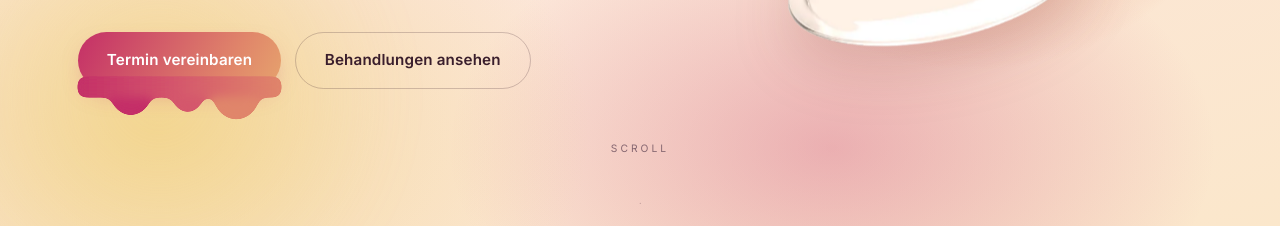
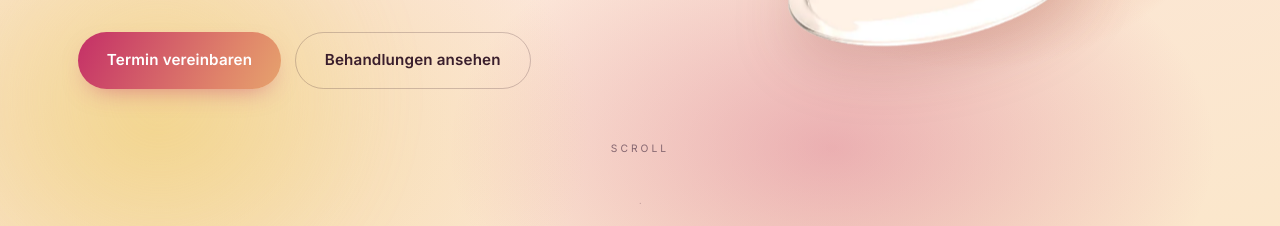
Before and after one commit to BabaC0des/hijama-praxis-prototyp, an Astro site in the folder astro/: page / in a window 1280 px wide. Shown: the part 572-798 px from the top of the page. Built offline with nearby package versions, Linux system fonts and the light colour scheme; Astro itself is replaced by a stand-in of ours.

Commit message:
Hero: remove droopy button effect entirely

```diff
--- a/astro/src/pages/index.astro
+++ b/astro/src/pages/index.astro
@@ -19,7 +19,7 @@ import prices from "../data/prices.json";
         <h1 class="reveal d1">Heilung, die<br />unter die <em>Haut</em> geht.</h1>
         <p class="lede reveal d2">{SITE.heroSub}</p>
         <div class="hero-cta reveal d3">
-          <a href={BOOKING} target="_blank" rel="noopener" class="btn btn-primary btn-lg magnetic btn-droopy">Termin vereinbaren</a>
+          <a href={BOOKING} target="_blank" rel="noopener" class="btn btn-primary btn-lg magnetic">Termin vereinbaren</a>
           <a href="#behandlungen" class="btn btn-ghost btn-lg magnetic">Behandlungen ansehen</a>
         </div>
       </div>
@@ -129,10 +129,6 @@ import prices from "../data/prices.json";
     </section>
   </main>
 
-  <svg width="0" height="0" aria-hidden="true" style="position:absolute"><defs>
-    <filter id="drip-goo"><feGaussianBlur in="SourceGraphic" stdDeviation="5" result="b" /><feColorMatrix in="b" type="matrix" values="1 0 0 0 0  0 1 0 0 0  0 0 1 0 0  0 0 0 19 -8" /></filter>
-  </defs></svg>
-
   <script is:inline>
     // Hero cup: mouse parallax + scroll-driven spiral — it descends, drifts & rotates as you scroll, then it's gone past the hero. (Not pinned.)
     (function () {
--- a/astro/src/styles/global.css
+++ b/astro/src/styles/global.css
@@ -53,19 +53,6 @@ h1,h2,h3,.serif{font-family:var(--serif);font-weight:400;line-height:1.06;letter
 .btn-ghost{background:transparent;color:var(--plum);border:1.6px solid var(--line-strong)}
 .btn-ghost:hover{border-color:var(--magenta);color:var(--magenta)}
 .btn-lg{padding:.95rem 1.8rem;font-size:.95rem}
-/* hero "Termin vereinbaren" — melting drips hanging off the bottom edge */
-.btn-droopy{position:relative}
-.btn-droopy::after{
-  content:"";position:absolute;left:0;right:0;top:calc(100% - 12px);height:52px;pointer-events:none;
-  /* goo filter fuses the bar + drips into the button bottom with smooth curved necks */
-  filter:url(#drip-goo);
-  background:
-    linear-gradient(90deg,var(--magenta),#d4566c 48%,var(--coral)) top/100% 20px no-repeat,
-    radial-gradient(28px 30px at 26% 16px,var(--magenta) 0 72%,transparent 73%),
-    radial-gradient(22px 26px at 54% 16px,#d4566c 0 72%,transparent 73%),
-    radial-gradient(32px 36px at 78% 16px,var(--coral) 0 72%,transparent 73%);
-  background-repeat:no-repeat;
-}
 
 /* ---------------- header ---------------- */
 header.site{position:fixed;top:0;left:0;right:0;z-index:50;display:flex;align-items:center;justify-content:space-between;
```
